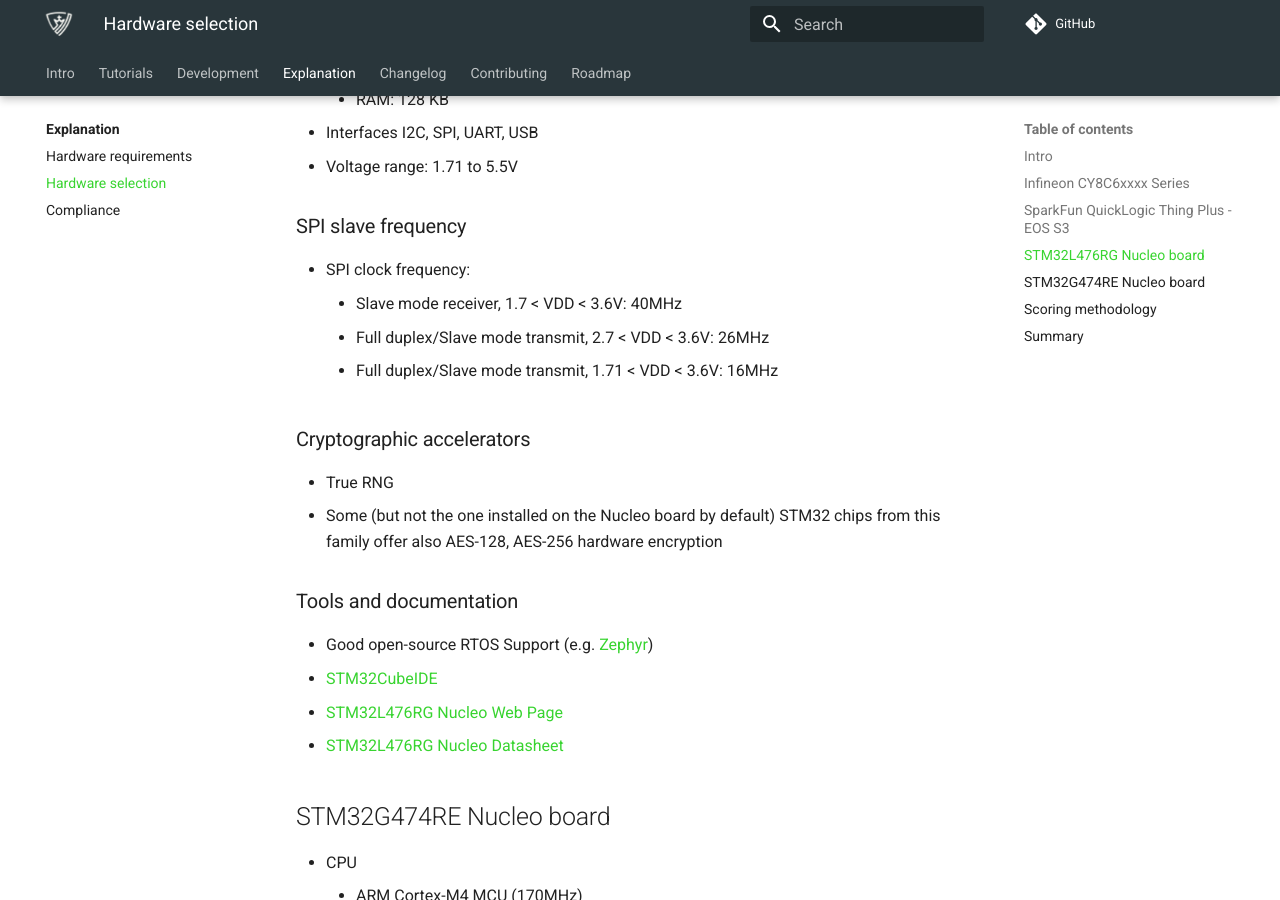
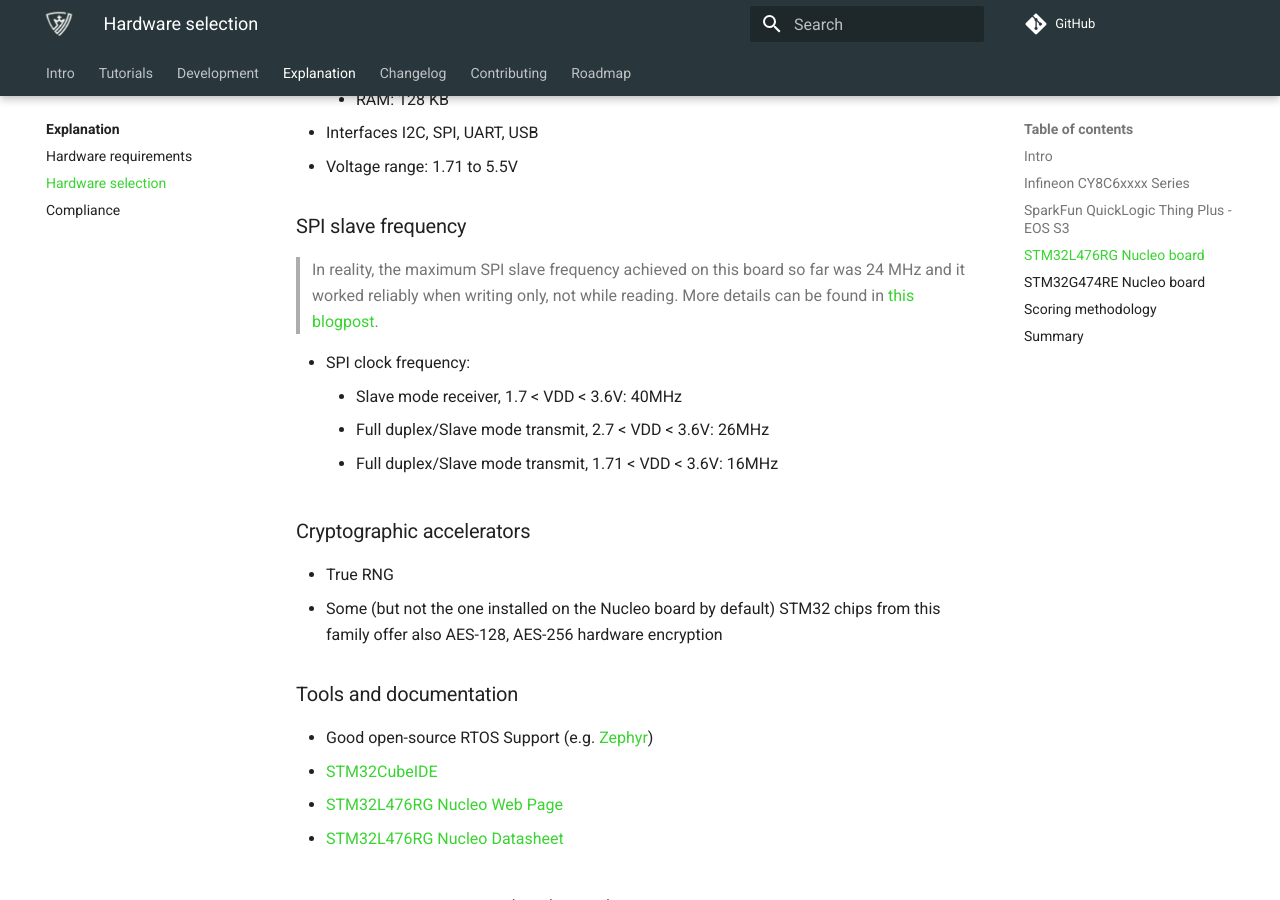
Before and after one commit to Dasharo/twpm-docs, an MkDocs documentation site: the page built from docs/explanation/hardware-selection.md, in a window 1280 px wide and 900 px high, scrolled down 2286 px. Built offline with MkDocs 1.6.1 and Material for MkDocs 9.7.7, drawn with Linux system fonts in a browser that asks for light colours; comment, search, counter and statistics services are not loaded.

Commit message:
explanation/hardware-selection.md: link to blog on STM32
Signed-off-by: Maciej Pijanowski <maciej.pijanowski@3mdeb.com>

```diff
--- a/docs/explanation/hardware-selection.md
+++ b/docs/explanation/hardware-selection.md
@@ -84,6 +84,11 @@
 * Voltage range: 1.71 to 5.5V
 
 ### SPI slave frequency
+
+> In reality, the maximum SPI slave frequency achieved on this board so far was
+> 24 MHz and it worked reliably when writing only, not while reading. More
+> details can be found in [this
+> blogpost](https://blog.3mdeb.com/2023/2023-07-28-optimizing-spi-on-stm32/).
 
 * SPI clock frequency:
     - Slave mode receiver, 1.7 < VDD < 3.6V: 40MHz
```
